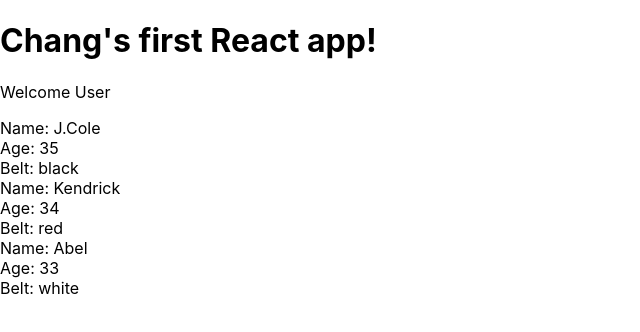
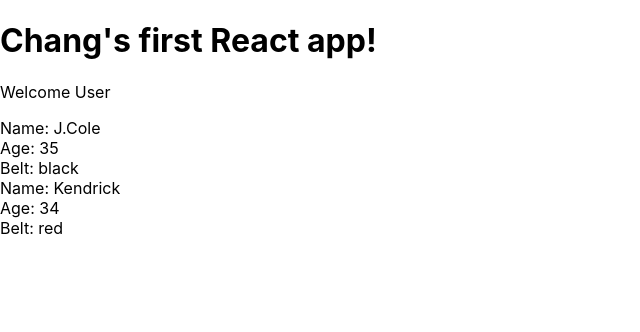
Before and after one commit to cxiong03/react-ninjas, a React (Create React App) app in the folder myapp/: page / in a window 1280 px wide. Shown: the top 332 px of the page, without its empty margins (0-640 px from the left). Built offline with nearby package versions, Linux system fonts and the light colour scheme.

Commit message:
three ways to output our conditons

```diff
--- a/myapp/src/Ninjas.js
+++ b/myapp/src/Ninjas.js
@@ -1,18 +1,46 @@
 import React from 'react';
 
 const Ninjas = ({ ninjas }) => {
-    const ninjaList = ninjas.map(ninja => {
+    // const ninjaList = ninjas.map(ninja => {
+    //     if ( ninja.age > 33){
+    //     return (
+    //     <div className='ninja' key={ ninja.id }>
+    //         <div>Name: { ninja.name }</div>
+    //         <div>Age: { ninja.age }</div>
+    //         <div>Belt: { ninja.belt }</div>
+    //     </div>
+    //     )
+    //   } else {
+    //       return null
+    //     }
+    // })
+
+// condition output without the if statement
+
+    // const ninjaList = ninjas.map(ninja => {
+    //     return ninja.age > 33 ? (
+    //     <div className='ninja' key={ ninja.id }>
+    //         <div>Name: { ninja.name }</div>
+    //         <div>Age: { ninja.age }</div>
+    //         <div>Belt: { ninja.belt }</div>
+    //     </div>
+    //     ) : null
+    // })
+
+// embedding the condition in the return
     return (
+        <div className='ninja-list'>
+            {
+                ninjas.map(ninja => {
+                    return ninja.age > 33 ? (
                         <div className='ninja' key={ ninja.id }>
                             <div>Name: { ninja.name }</div>
                             <div>Age: { ninja.age }</div>
                             <div>Belt: { ninja.belt }</div>
                         </div>
-        )
+                    ) : null;
                 })
-        return (
-            <div className='ninja-list'>
-                { ninjaList }
+            }
             </div>
     )
 }
```
Lines whose indentation alone changed are shown as unchanged.
